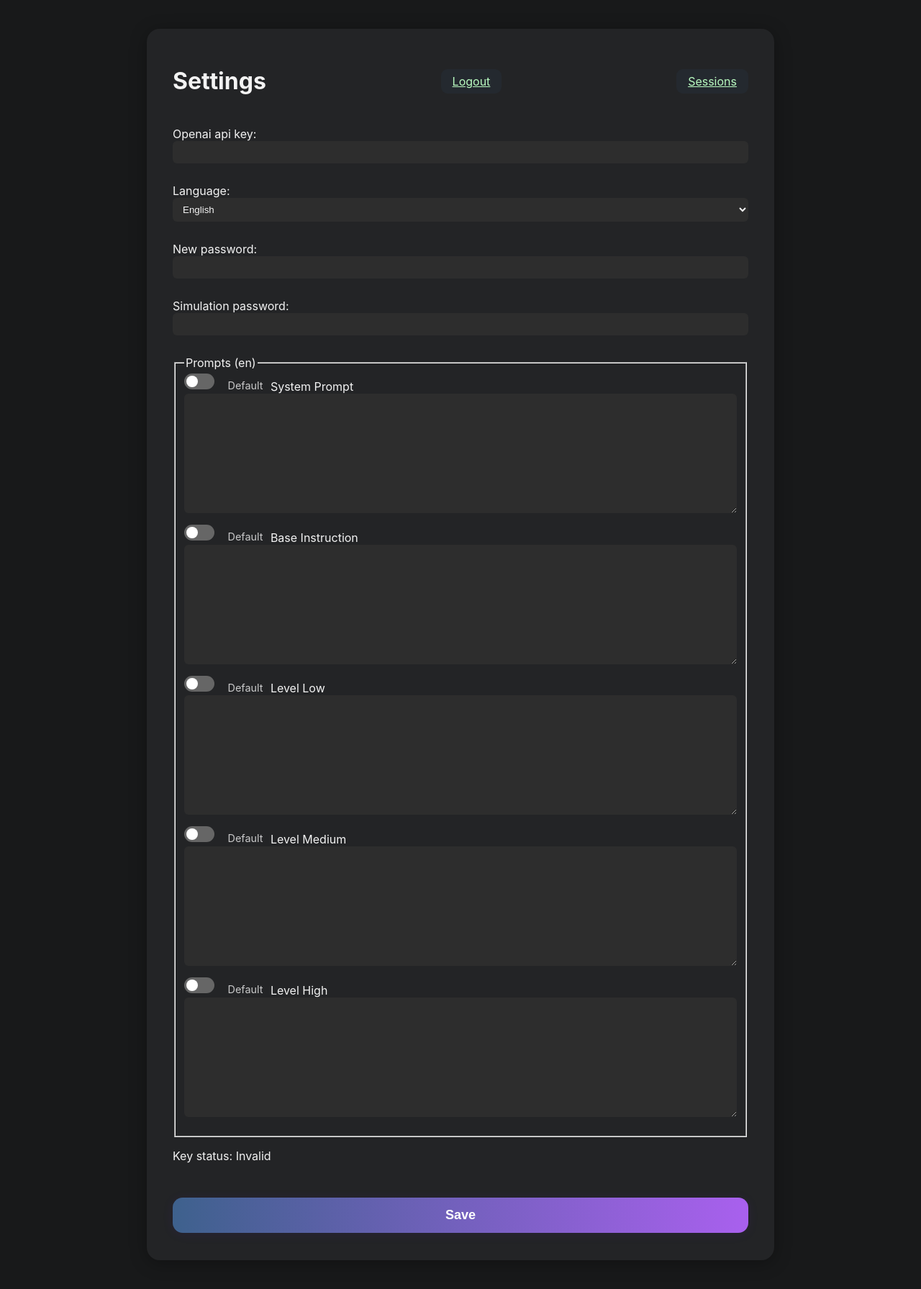
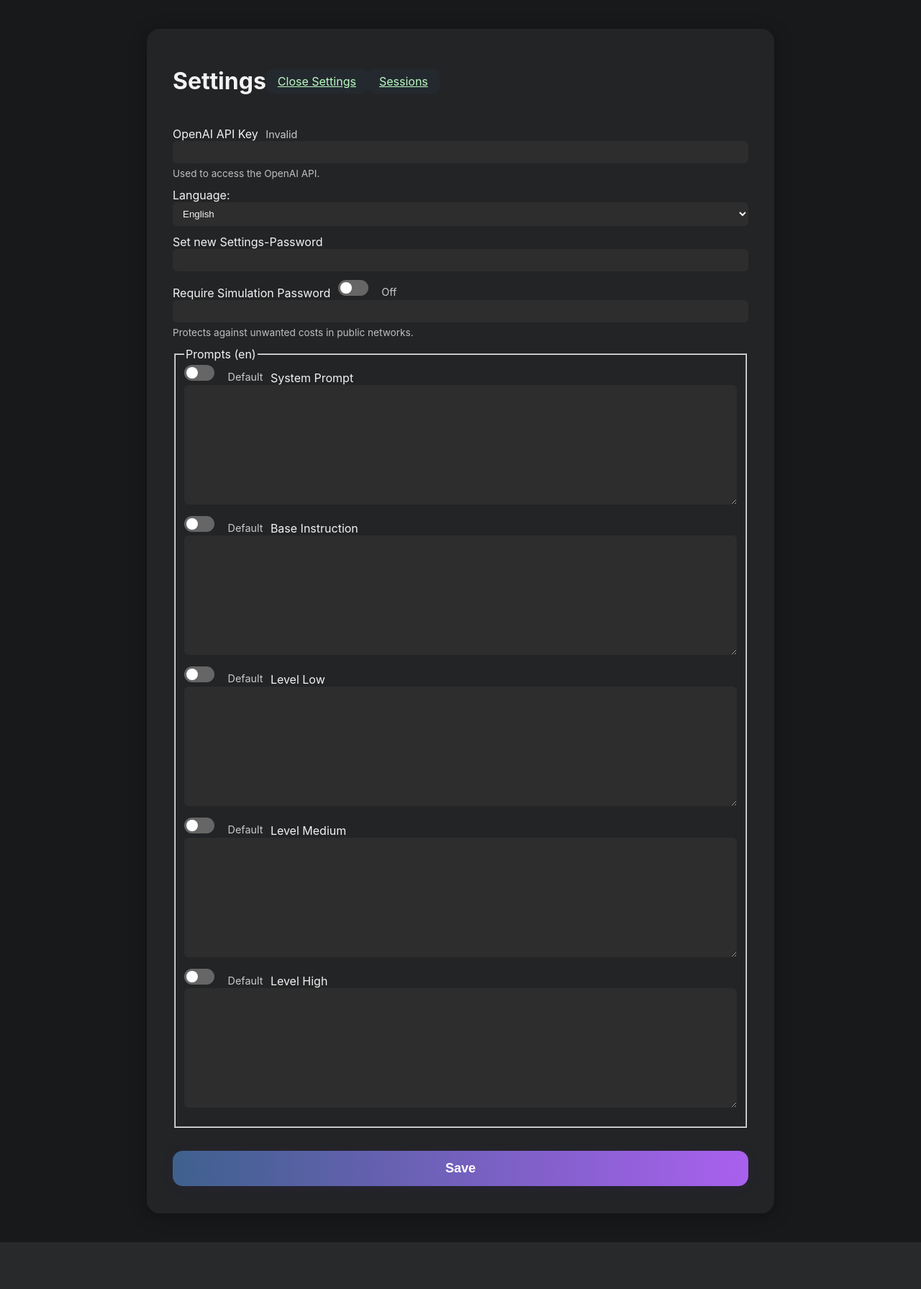
Before and after one commit to jo2000we/KlaSim, a Django app: template config/templates/config/settings.html in a window 1280 px wide. Shown: the whole page at 72% size. After the commit the page ends 1726 px from the top, so only its background shows below. Run offline with Django 4.2, Linux system fonts and the light colour scheme; tables that the repository leaves empty hold one stand-in row (values such as "Sample post"); the template is opened without the code that fills it: values that come from a table or form of the project are taken from there, most other values are stand-ins (such as "Sample title", 1, 10 or a date in 2020).

Commit message:
Improve UI layout and settings page

```diff
--- a/config/templates/config/login.html
+++ b/config/templates/config/login.html
@@ -3,17 +3,17 @@
 <html lang="en">
 <head>
     <meta charset="UTF-8">
-    <title>Admin Login</title>
+    <title>Unlock Settings</title>
     <link rel="stylesheet" href="{% static 'simulator/style.css' %}">
 </head>
 <body>
 <div class="container">
-    <h1>Admin Login</h1>
+    <h1>Enter Password to unlock Settings</h1>
     <form method="post">
         {% csrf_token %}
         {{ form.as_p }}
         {% if error %}<p class="error">{{ error }}</p>{% endif %}
-        <button class="btn main-action" type="submit">Login</button>
+        <button class="btn main-action" type="submit">Unlock</button>
     </form>
 </div>
 </body>
--- a/config/templates/config/settings.html
+++ b/config/templates/config/settings.html
@@ -10,7 +10,7 @@
 <div class="container">
     <header>
         <h1>Settings</h1>
-        <a class="btn" href="{% url 'logout' %}">Logout</a>
+        <a class="btn" href="{% url 'logout' %}">Close Settings</a>
         <a class="btn" href="{% url 'sessions' %}">Sessions</a>
     </header>
     {% if messages %}
@@ -22,7 +22,30 @@
     {% endif %}
     <form id="settingsForm" method="post">
         {% csrf_token %}
-        {{ form.as_p }}
+        <div>
+            <label for="id_openai_api_key">OpenAI API Key</label>
+            <span id="keyStatus" class="state-label">{% if key_valid %}Valid{% else %}Invalid{% endif %}</span><br>
+            {{ form.openai_api_key }}
+            <p class="description">Used to access the OpenAI API.</p>
+        </div>
+        <div>
+            {{ form.language.label_tag }}
+            {{ form.language }}
+        </div>
+        <div>
+            <label for="id_new_password">Set new Settings-Password</label>
+            {{ form.new_password }}
+        </div>
+        <div>
+            <label class="toggle-label" for="simPwToggle">Require Simulation Password</label>
+            <label class="switch">
+                <input type="checkbox" id="simPwToggle" {% if sim_pw_set %}checked{% endif %}>
+                <span class="slider"></span>
+            </label>
+            <span class="state-label" data-for="simPwToggle"></span><br>
+            {{ form.simulation_password }}
+            <p class="description">Protects against unwanted costs in public networks.</p>
+        </div>
         <fieldset>
             <legend>Prompts ({{ language }})</legend>
             <div>
@@ -56,7 +79,6 @@
                 {{ prompt_form.level_high_text }}
             </div>
         </fieldset>
-        <p>Key status: <span id="keyStatus">{% if key_valid %}Valid{% else %}Invalid{% endif %}</span></p>
         <button class="btn main-action" type="submit">Save</button>
     </form>
 </div>
@@ -112,6 +134,18 @@ function toggleFields() {
             chk.addEventListener('change', update);
         }
     }
+
+    const simToggle = document.getElementById('simPwToggle');
+    const simField = document.getElementById('id_simulation_password');
+    const simLabel = document.querySelector('span.state-label[data-for="simPwToggle"]');
+    if (simToggle && simField) {
+        const updateSim = () => {
+            simField.disabled = !simToggle.checked;
+            if (simLabel) simLabel.textContent = simToggle.checked ? 'On' : 'Off';
+        };
+        updateSim();
+        simToggle.addEventListener('change', updateSim);
+    }
 }
 
 toggleFields();
--- a/config/views.py
+++ b/config/views.py
@@ -116,6 +116,7 @@ def settings_view(request):
         "prompt_form": prompt_form,
         "key_valid": key_valid,
         "language": display_lang,
+        "sim_pw_set": bool(config.simulation_password_hash),
     }
     return render(request, "config/settings.html", context)
 
--- a/simulator/static/simulator/style.css
+++ b/simulator/static/simulator/style.css
@@ -16,7 +16,6 @@ body {
 
 header {
     display: flex;
-    justify-content: space-between;
     align-items: center;
     margin-bottom: 22px;
 }
@@ -28,6 +27,7 @@ header {
     font-size: 0.97em;
     letter-spacing: 0.01em;
     color: #b9fbc0;
+    margin-left: auto;
 }
 .status-indicator.warn { color: #ffd500; }
 .status-indicator.error { color: #ff6565; }
@@ -38,6 +38,10 @@ header {
     margin-left: 12px;
     text-decoration: none;
     font-size: 1.2em;
+}
+footer .settings-link {
+    margin-left: 0;
+    margin-right: 12px;
 }
 .settings-link:hover { color: #fff; }
 
@@ -123,6 +127,12 @@ textarea {
     margin-right: 6px;
     font-size: 0.9em;
     opacity: 0.8;
+}
+.description {
+    font-size: 0.85em;
+    opacity: 0.75;
+    margin-top: -6px;
+    margin-bottom: 12px;
 }
 
 .file-list {
@@ -222,4 +232,6 @@ textarea {
 
 footer {
     margin-top: 48px;
+    display: flex;
+    align-items: center;
 }
--- a/simulator/templates/simulator/index.html
+++ b/simulator/templates/simulator/index.html
@@ -23,7 +23,6 @@
                     &#9679; Aktiv
                 {% endif %}
             </div>
-            <a class="settings-link" href="{% url 'settings' %}" title="Settings">&#9881;</a>
         </header>
 
         {% if messages %}
@@ -89,6 +88,7 @@
             {% endif %}
         </main>
         <footer>
+            <a class="settings-link" href="{% url 'settings' %}" title="Settings">&#9881;</a>
             <form id="runForm" action="{% url 'run_simulation' %}" method="post">
                 {% csrf_token %}
                 <input type="hidden" name="sim_password" id="simPwField">
```
